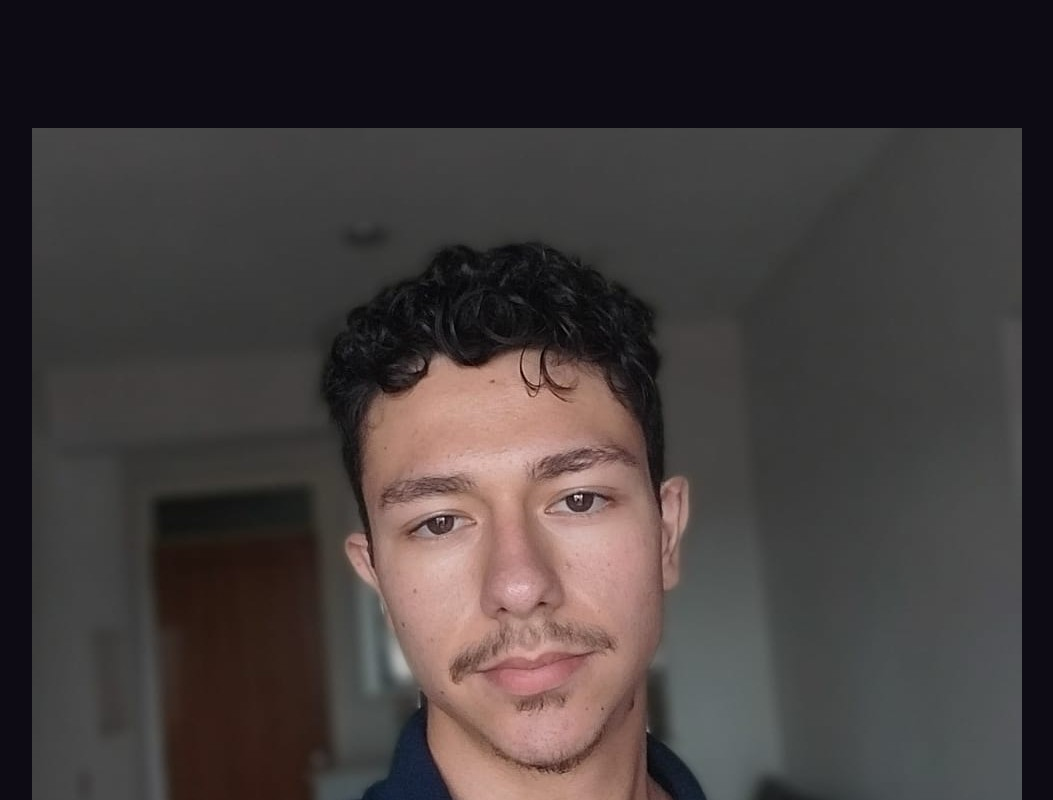
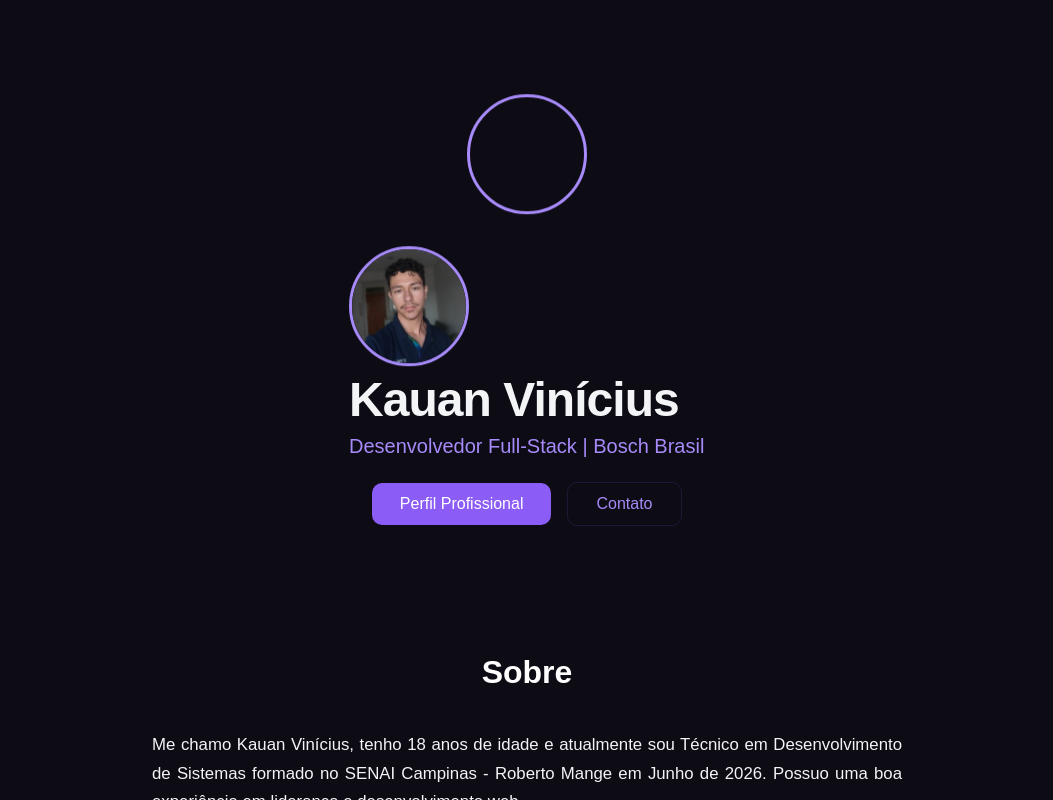
Before and after one commit to kauanvinicius9/Portfolio-Web, a React (Vite) app in the folder frontend/: page / in a window 1280 px wide. Shown: the top 800 px of the page, without its empty margins (113-1166 px from the left). Built offline with nearby package versions, Linux system fonts and the light colour scheme.

Commit message:
home.module.scss

```diff
--- a/frontend/src/pages/home.module.scss
+++ b/frontend/src/pages/home.module.scss
@@ -61,6 +61,15 @@
     @media (min-width: 768px) {
       text-align: left;
     }
+  }
+
+  &__image {
+    width: 120px;
+    height: 120px;
+    border-radius: 50%;
+    object-fit: cover;
+    border: 3px solid $purple-light;
+    animation: float 3s ease-in-out infinite;
   }
 
   &__name {
@@ -294,11 +303,25 @@
   margin: 0 auto;
 }
 
+.imageReveal{
+  opacity: 0;
+  transform: translateY(50px);
+  transition: opacity 0.6s ease-out, transform 0.6s ease-out;
+  will-change: opacity, transform;
+  transition-delay: 0.20s;
+
+  &.active {
+    opacity: 1;
+    transform: translateY(0);
+  }
+}
+
 .nameReveal {
   opacity: 0;
   transform: translateY(50px);
   transition: opacity 0.6s ease-out, transform 0.6s ease-out;
   will-change: opacity, transform;
+  transition-delay: 0.30s;
 
   &.active {
     opacity: 1;
@@ -351,7 +374,7 @@
       transform: translateY(50px);
       transition: opacity 0.6s ease-out, transform 0.6s ease-out;
       will-change: opacity, transform;
-      transition-delay: 0.40s;
+      transition-delay: 0.35s;
 
       &.active {
         opacity: 1;
@@ -365,7 +388,7 @@
   transform: translateY(50px);
   transition: opacity 0.6s ease-out, transform 0.6s ease-out;
   will-change: opacity, transform;
-  transition-delay: 0.30s;
+  transition-delay: 0.40s;
 
   &.active {
     opacity: 1;
@@ -424,3 +447,15 @@
     transform: translateY(0);
   }
 }
+
+@keyframes float {
+  0% {
+    transform: translateY(0px);
+  }
+  50% {
+    transform: translateY(-10px);
+  }
+  100% {
+    transform: translateY(0px);
+  }
+}
```
